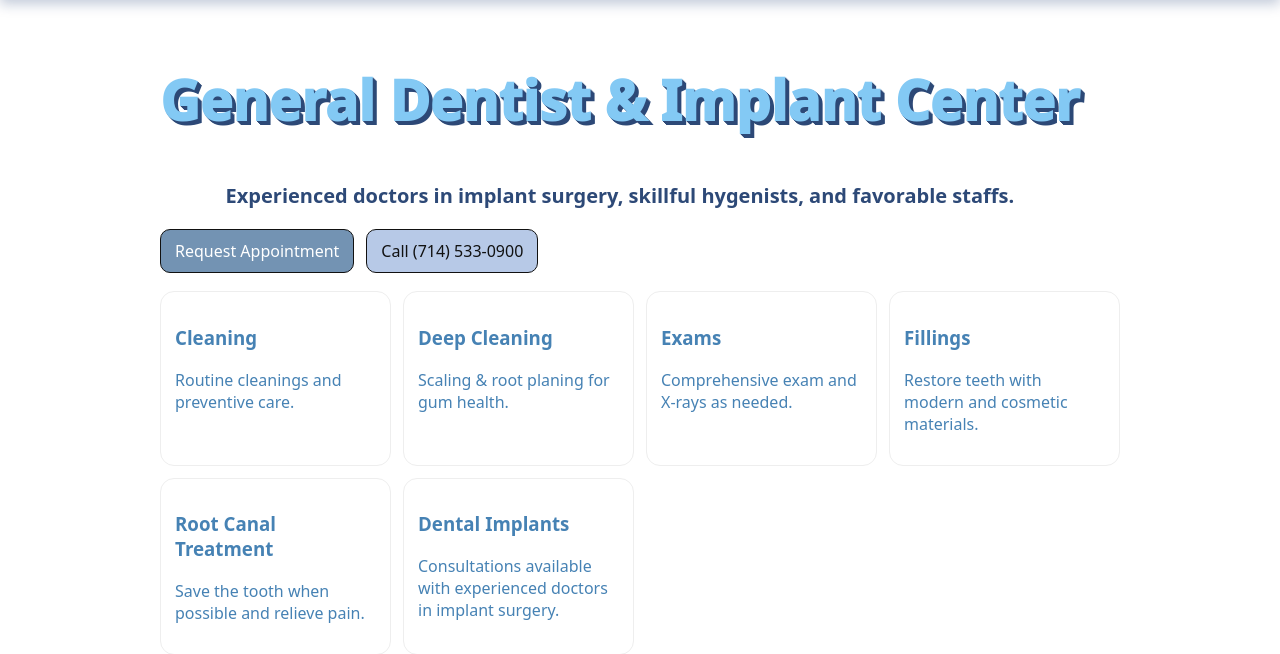
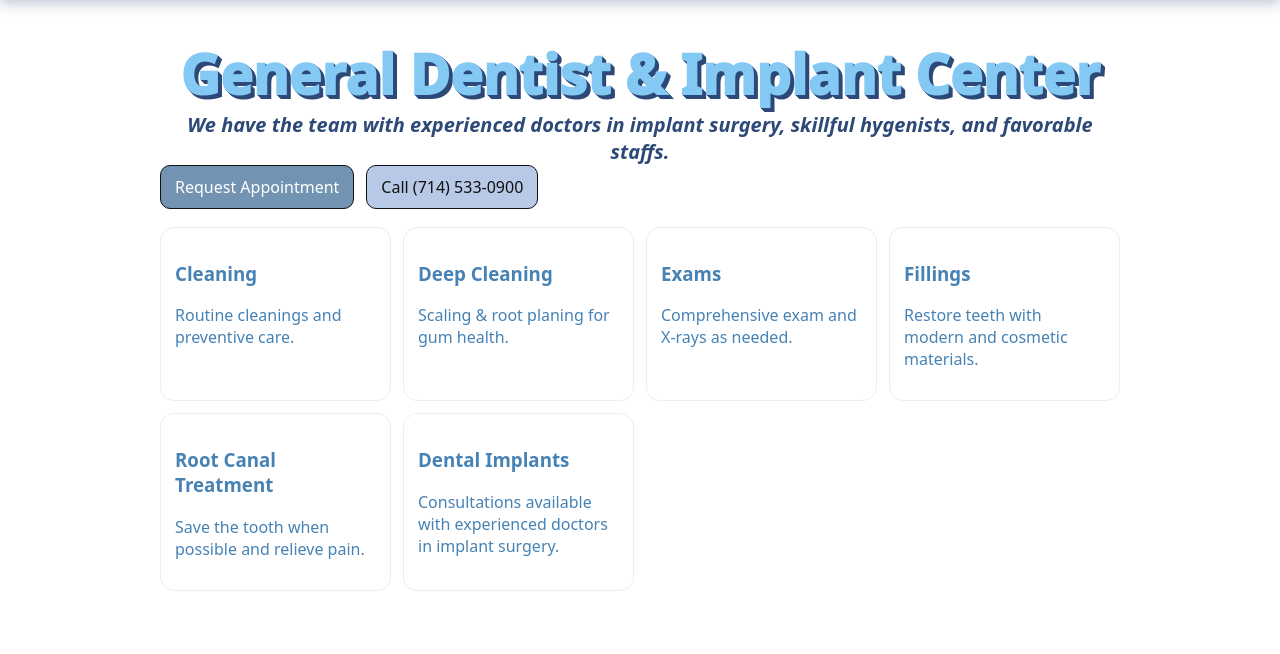
Before and after one commit to gemmatruong/dental_web, a Flask app: page / in a window 1280 px wide. Shown: the part 80-734 px from the top of the page. Run offline with Flask 3, Linux system fonts and the light colour scheme.

Commit message:
style: fix margin and padding of header in home page

```diff
--- a/static/styles.css
+++ b/static/styles.css
@@ -106,29 +106,28 @@ body {
 }
 
 .hero {
-    display: inline-block;
-    justify-content: center; /* Centers horizontally */
-    margin: 0;               /* Optional: removes default body margin if applied */
     text-align: center;
 }
-
 
 .hero h1 {
     color: #83c9f4;
     font-weight: 1000;
     font-size: 55px;
     text-shadow:
-    1px 1px 0 #2d4977,
-    2px 2px 0 #2d4977,
-    3px 3px 0 #2d4977,
-    4px 4px 0 #2d4977;
+        1px 1px 0 #2d4977,
+        2px 2px 0 #2d4977,
+        3px 3px 0 #2d4977,
+        4px 4px 0 #2d4977;
+    margin-top: 20px;
+    margin-bottom: 0;
+
 }
 .hero p {
-    padding-top: 0;
-    margin-top: 0;
     color: #2d4977;
     font-size: 20px;
-    font-weight: bold;
+    font-weight: 600;
+    font-style: italic;
+    margin: 0;
 }
 .cta-row {
     display: flex;
--- a/templates/home.html
+++ b/templates/home.html
@@ -2,7 +2,7 @@
 {% block content %}
 <section class="hero">
     <h1>General Dentist & Implant Center</h1>
-    <p>Experienced doctors in implant surgery, skillful hygenists, and favorable staffs.</p>
+    <p>We have the team with experienced doctors in implant surgery, skillful hygenists, and favorable staffs.</p>
     <div class="cta-row">
         <a class="btn" href="{{ url_for('contact_get') }}">Request Appointment</a>
         <a class="btn secondary" href="tel:{{ clinic_phone }}">Call {{ clinic.phone }}</a>
```
